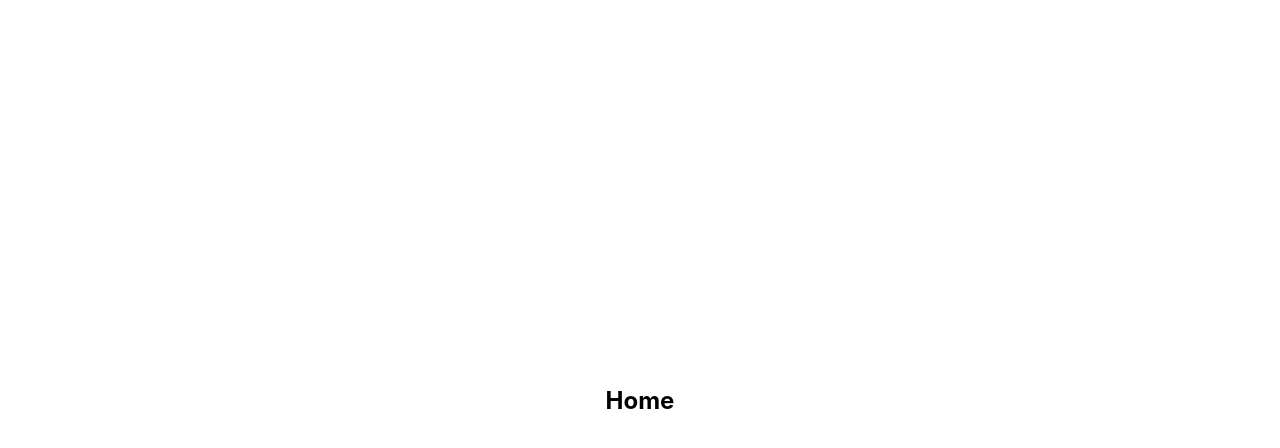
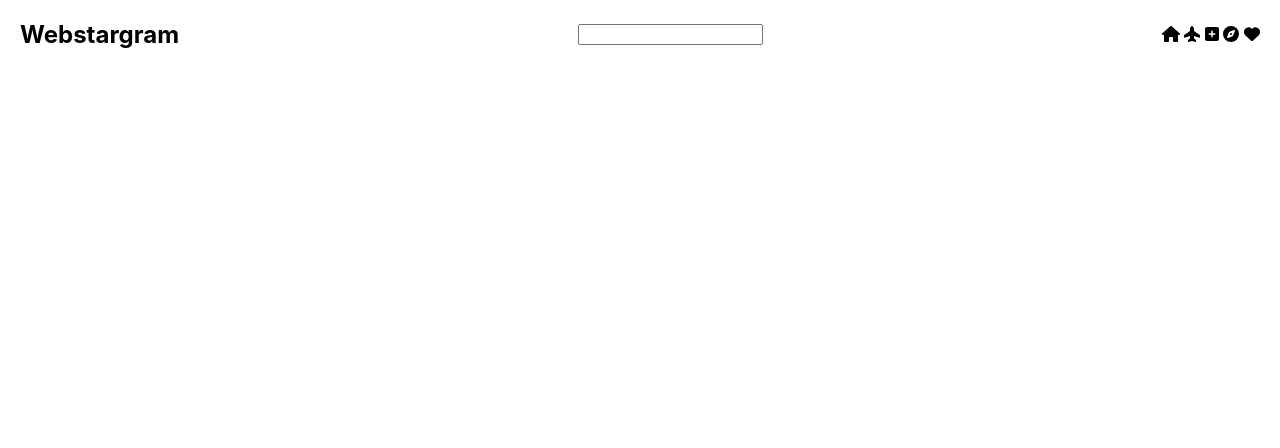
Before and after one commit to React-Masters/wecode-mission-hyoheon, a React (Create React App) app in the folder 01_login/: page /Home in a window 1280 px wide. Shown: the top 448 px of the page. Built offline with nearby package versions, Linux system fonts and the light colour scheme.

Commit message:
feat: fontawsome

```diff
--- a/01_login/src/pages/Home.jsx
+++ b/01_login/src/pages/Home.jsx
@@ -1,22 +1,50 @@
+
+import { FontAwesomeIcon } from '@fortawesome/react-fontawesome';
+import { faHouse } from '@fortawesome/free-solid-svg-icons';
+import { faPlaneUp } from '@fortawesome/free-solid-svg-icons';
+import { faSquarePlus } from '@fortawesome/free-solid-svg-icons';
+import { faCompass } from '@fortawesome/free-solid-svg-icons';
+import { faHeart } from '@fortawesome/free-solid-svg-icons';
 import styled from "styled-components";
 
-const Section = styled.section`
-  height: 100vh;
+const Header = styled.header`
   display: flex;
-  justify-content: center;
+  justify-content: space-between;
   align-items: center;
+  margin-left: 20px;
   `;
 
 const H2 = styled.h2`
   text-align: center;
 `;
 
+const Input = styled.input`
+
+`;
+
+const Icon = styled.div`
+  margin-right: 20px;
+`;
+
+const Span = styled.span`
+
+`;
 
 function Home() {
     return (
-      <Section>
-        <H2> Home </H2>
-      </Section>
+      <Header>
+        <H2> Webstargram </H2>
+        <Input type="text"/>
+
+        <Icon>
+          <Span> <FontAwesomeIcon icon={faHouse} /> </Span>
+          <Span> <FontAwesomeIcon icon={faPlaneUp} /> </Span>
+          <Span> <FontAwesomeIcon icon={faSquarePlus} /> </Span>
+          <Span> <FontAwesomeIcon icon={faCompass} /> </Span>
+          <Span> <FontAwesomeIcon icon={faHeart} /> </Span>
+          <Span>  </Span>
+        </Icon>
+      </Header>
     )
 }
 
```
